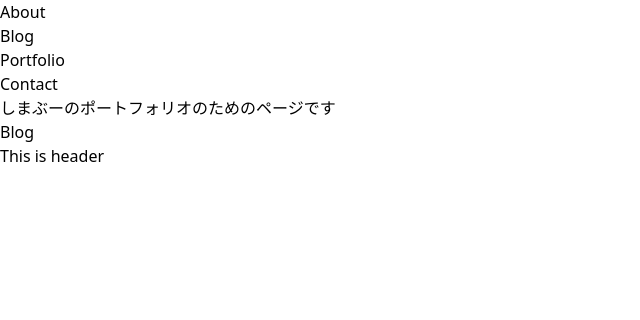
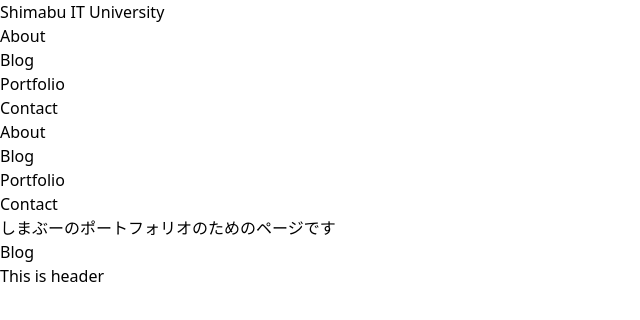
Before and after one commit to Kadotchi/kadotchi-qin-portfolio, a Next.js app: page /sample in a window 1280 px wide. Shown: the top 320 px of the page, without its empty margins (0-640 px from the left). Built offline with nearby package versions, Linux system fonts and the light colour scheme.

Commit message:
✨ ヘッダーをグローバルで追加

```diff
--- a/src/pages/_app.tsx
+++ b/src/pages/_app.tsx
@@ -1,8 +1,15 @@
 import '../styles/globals.css'
 import type { AppProps } from 'next/app'
+import Header from '@/components/Header'
+import 'tailwindcss/tailwind.css'
 
 function MyApp({ Component, pageProps }: AppProps) {
-  return <Component {...pageProps} />
+  return (
+    <div>
+      <Header title='Shimabu IT University' />
+      <Component {...pageProps} />
+    </div>
+  )
 }
 
 export default MyApp
```
